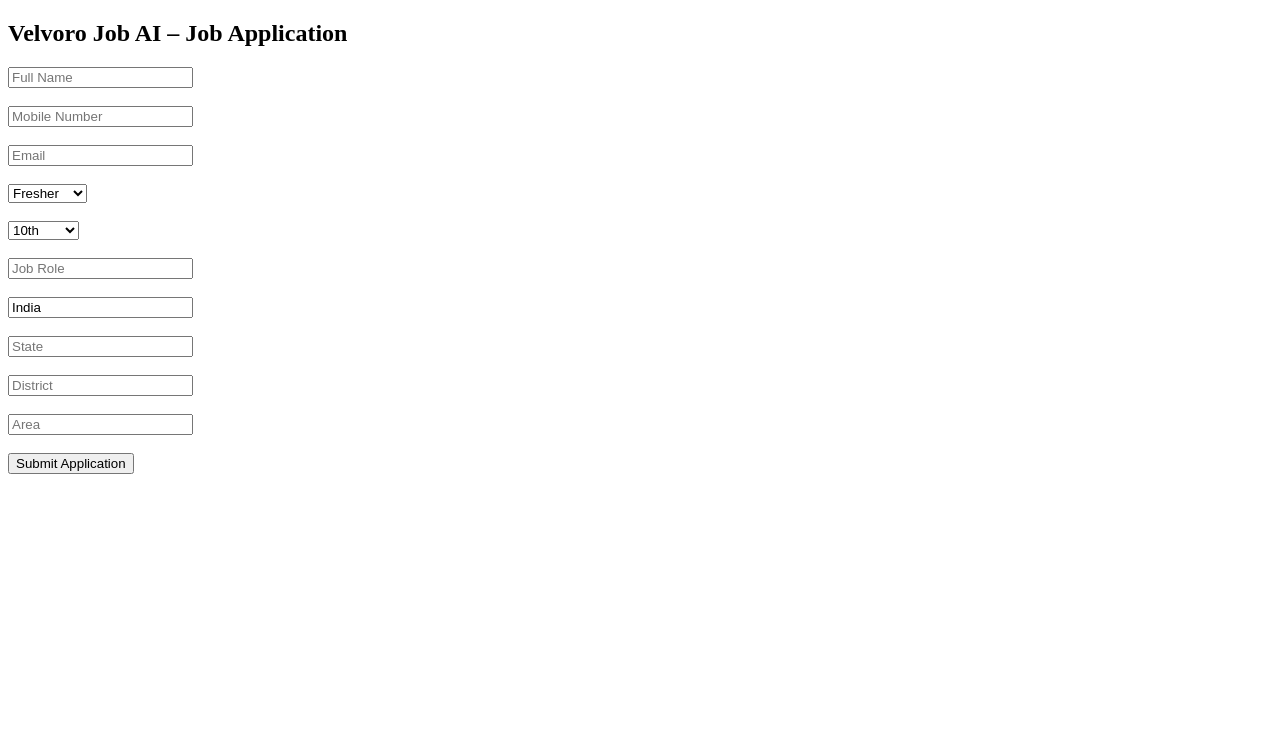
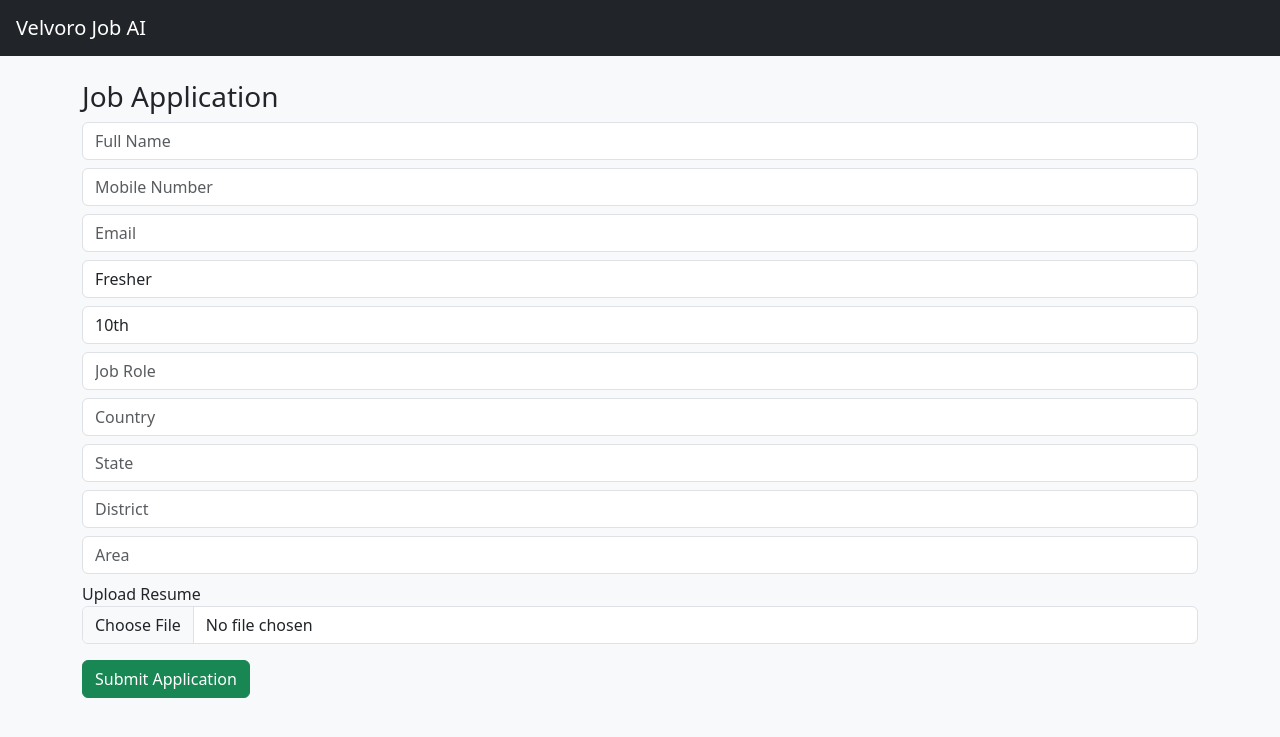
Before and after one commit to ovelvoro-stack/velvoro-job-ai, a Flask app: page /apply in a window 1280 px wide. Shown: the top 737 px of the page. Run offline with Flask 3, Linux system fonts and the light colour scheme.

Commit message:
Update apply.html

```diff
--- a/templates/apply.html
+++ b/templates/apply.html
@@ -1,38 +1,35 @@
-<!DOCTYPE html>
-<html>
-<head>
-    <title>Velvoro Job AI – Apply</title>
-</head>
-<body>
-<h2>Velvoro Job AI – Job Application</h2>
+{% extends "base.html" %}
+{% block content %}
+<h3>Job Application</h3>
 
-<form method="post">
-    <input name="name" placeholder="Full Name" required><br><br>
-    <input name="phone" placeholder="Mobile Number" required><br><br>
-    <input name="email" placeholder="Email" required><br><br>
+<form method="post" enctype="multipart/form-data">
+    <input class="form-control mb-2" name="name" placeholder="Full Name" required>
+    <input class="form-control mb-2" name="phone" placeholder="Mobile Number" required>
+    <input class="form-control mb-2" name="email" placeholder="Email" required>
 
-    <select name="experience">
+    <select class="form-control mb-2" name="experience">
         <option>Fresher</option>
         <option>1-3 Years</option>
-        <option>3-5 Years</option>
-        <option>5+ Years</option>
-    </select><br><br>
+        <option>3+ Years</option>
+    </select>
 
-    <select name="qualification">
+    <select class="form-control mb-2" name="qualification">
         <option>10th</option>
         <option>Inter</option>
-        <option>Diploma</option>
         <option>Degree</option>
-        <option>PG</option>
-    </select><br><br>
+        <option>B.Tech</option>
+        <option>M.Tech</option>
+    </select>
 
-    <input name="job_role" placeholder="Job Role" required><br><br>
-    <input name="country" value="India"><br><br>
-    <input name="state" placeholder="State"><br><br>
-    <input name="district" placeholder="District"><br><br>
-    <input name="area" placeholder="Area"><br><br>
+    <input class="form-control mb-2" name="job_role" placeholder="Job Role">
+    <input class="form-control mb-2" name="country" placeholder="Country">
+    <input class="form-control mb-2" name="state" placeholder="State">
+    <input class="form-control mb-2" name="district" placeholder="District">
+    <input class="form-control mb-2" name="area" placeholder="Area">
 
-    <button type="submit">Submit Application</button>
+    <label>Upload Resume</label>
+    <input class="form-control mb-3" type="file" name="resume" required>
+
+    <button class="btn btn-success">Submit Application</button>
 </form>
-</body>
-</html>
+{% endblock %}
```
